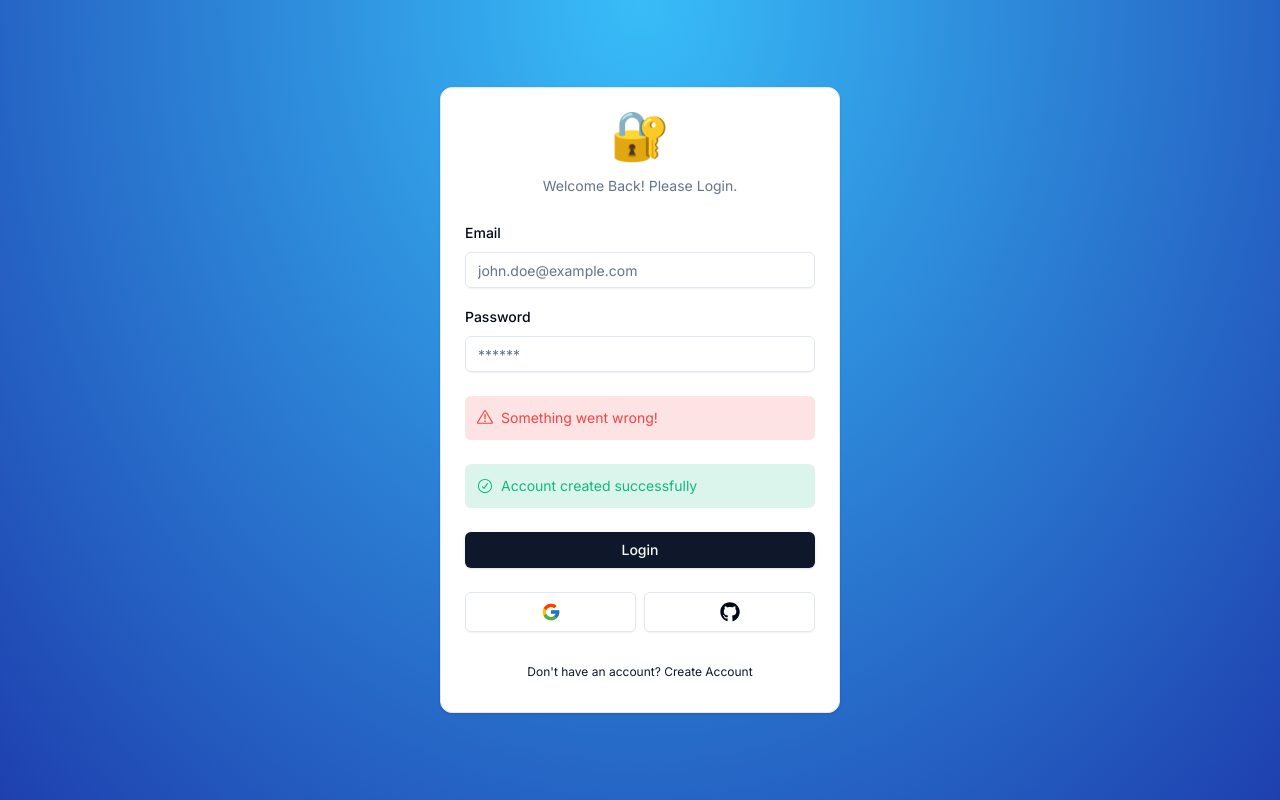
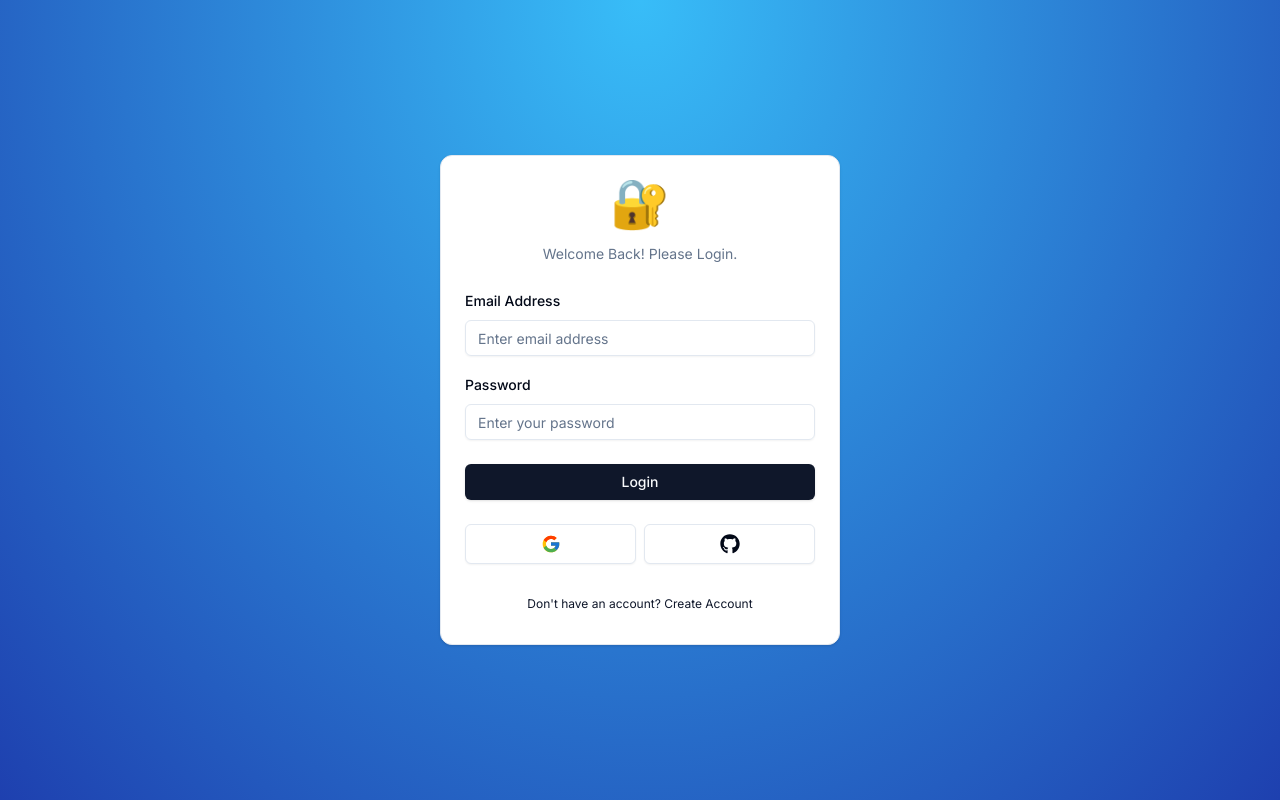
Before and after one commit to JayOnojah/next-auth, a Next.js app: page /auth/login in a window 1280 px wide. Built offline with nearby package versions, Linux system fonts and the light colour scheme.

Commit message:
Login Page Clean Up

```diff
--- /dev/null
+++ b/actions/login.ts
@@ -0,0 +1,15 @@
+'use server';
+
+import * as z from 'zod';
+
+import { LoginSchema } from '@/schemas';
+
+export const login = async (values: z.infer<typeof LoginSchema>) => {
+  const validatedFields = LoginSchema.safeParse(values);
+
+  if (!validatedFields.success) {
+    return { error: 'Invalid fields!' };
+  }
+
+  return { success: 'Email sent!' };
+};
--- a/app/layout.tsx
+++ b/app/layout.tsx
@@ -5,8 +5,8 @@ import './globals.css';
 const inter = Inter({ subsets: ['latin'] });
 
 export const metadata: Metadata = {
-  title: 'Create Next App',
-  description: 'Generated by create next app',
+  title: 'Authentication',
+  description: 'Authentication Service by Jeremiah Onojah',
 };
 
 export default function RootLayout({
--- a/app/page.tsx
+++ b/app/page.tsx
@@ -19,9 +19,11 @@ export default function Home() {
             font.className
           )}
         >
-          🔐 Auth
+          🔐
         </h1>
-        <p className="text-white text-lg">A simple authentication service</p>
+        <p className="text-white text-lg">
+          A simple authentication service by Jeremiah
+        </p>
         <div>
           <LoginButton>
             <Button variant="secondary" size="lg">
--- a/components/auth/login-form.tsx
+++ b/components/auth/login-form.tsx
@@ -1,7 +1,7 @@
 'use client';
 
 import * as z from 'zod';
-
+import { useState, useTransition } from 'react';
 import { useForm } from 'react-hook-form';
 import { zodResolver } from '@hookform/resolvers/zod';
 
@@ -20,8 +20,13 @@ import { CardWrapper } from '@/components/auth/card-wrapper';
 import { Button } from '@/components/ui/button';
 import { FormError } from '@/components/form-error';
 import { FormSuccess } from '@/components/form-success';
+import { login } from '@/actions/login';
 
 export const LoginForm = () => {
+  const [error, setError] = useState<string | undefined>('');
+  const [success, setSuccess] = useState<string | undefined>('');
+  const [isPending, startTransition] = useTransition();
+
   const form = useForm<z.infer<typeof LoginSchema>>({
     resolver: zodResolver(LoginSchema),
     defaultValues: {
@@ -31,7 +36,15 @@ export const LoginForm = () => {
   });
 
   const onSubmit = (values: z.infer<typeof LoginSchema>) => {
-    console.log(values);
+    setError('');
+    setSuccess('');
+
+    startTransition(() => {
+      login(values).then((data) => {
+        setError(data.error);
+        setSuccess(data.success);
+      });
+    });
   };
 
   return (
@@ -49,11 +62,12 @@ export const LoginForm = () => {
               name="email"
               render={({ field }) => (
                 <FormItem>
-                  <FormLabel>Email</FormLabel>
+                  <FormLabel>Email Address</FormLabel>
                   <FormControl>
                     <Input
                       {...field}
-                      placeholder="john.doe@example.com"
+                      disabled={isPending}
+                      placeholder="Enter email address"
                       type="email"
                     />
                   </FormControl>
@@ -68,16 +82,21 @@ export const LoginForm = () => {
                 <FormItem>
                   <FormLabel>Password</FormLabel>
                   <FormControl>
-                    <Input {...field} placeholder="******" type="password" />
+                    <Input
+                      {...field}
+                      disabled={isPending}
+                      placeholder="Enter your password"
+                      type="password"
+                    />
                   </FormControl>
                   <FormMessage />
                 </FormItem>
               )}
             />
           </div>
-          <FormError message="Something went wrong!" />
-          <FormSuccess message="Account created successfully" />
-          <Button type="submit" className="w-full">
+          <FormError message={error} />
+          <FormSuccess message={success} />
+          <Button type="submit" disabled={isPending} className="w-full">
             Login
           </Button>
         </form>
```
